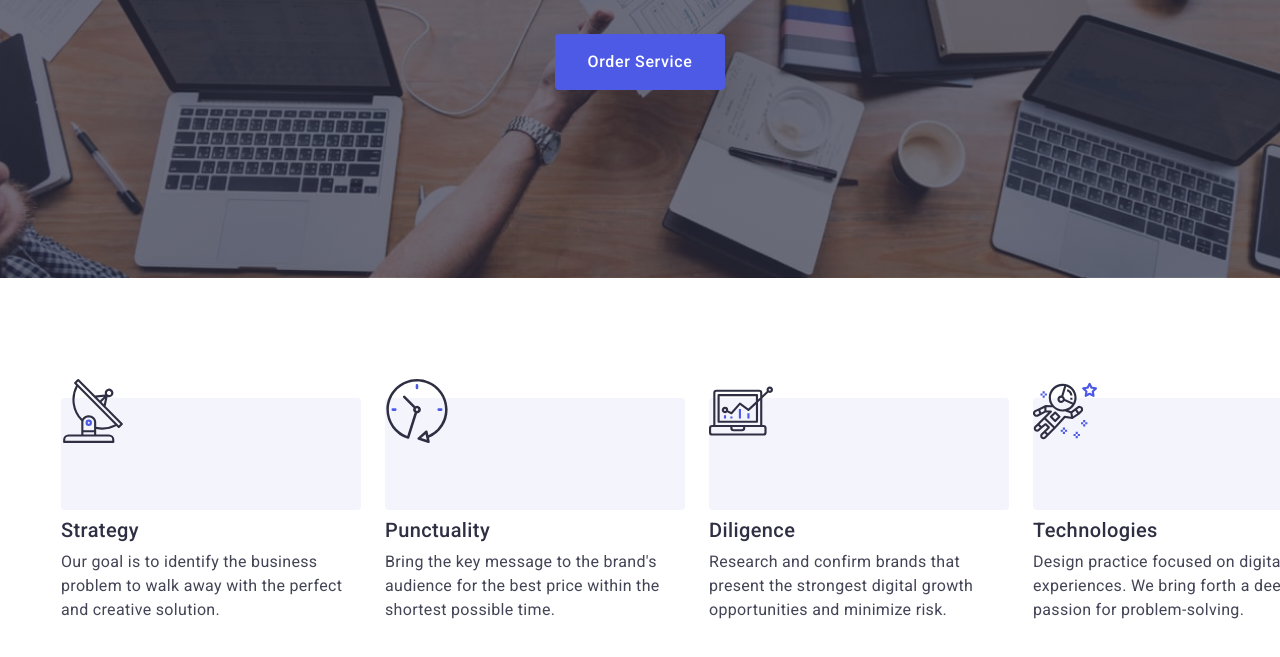
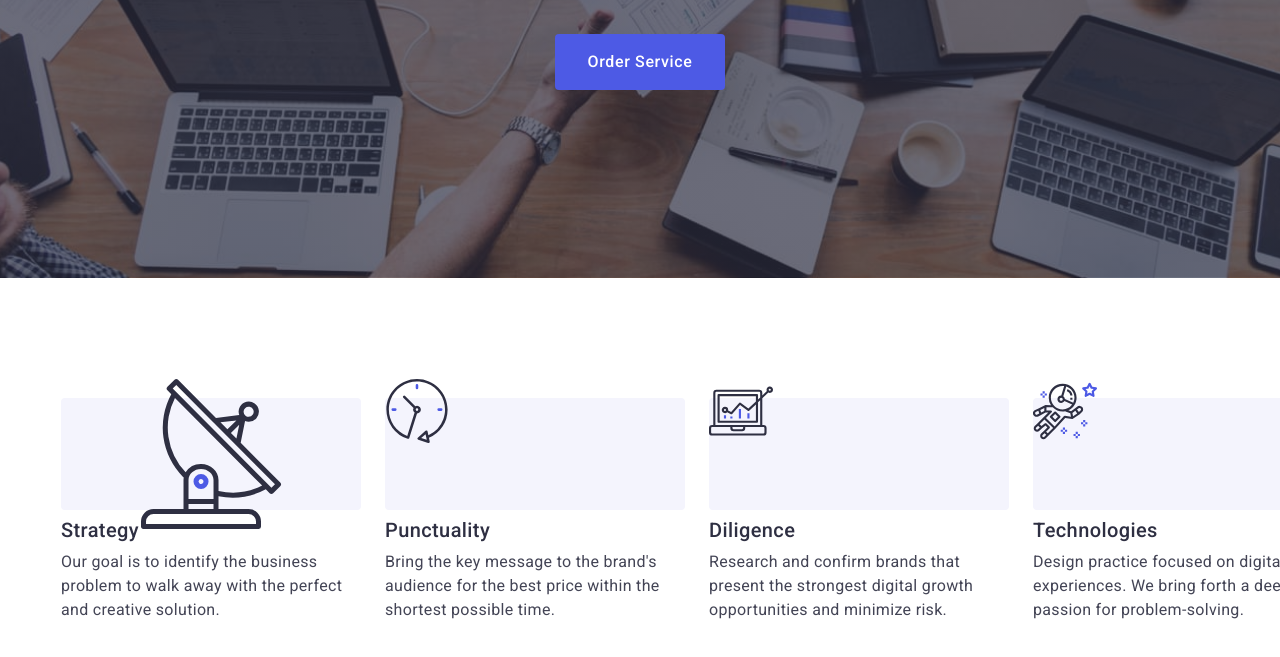
Before and after one commit to SylwiaMatusikSlomka/goit-markup-hw-04, a plain HTML site: page index.html in a window 1280 px wide. Shown: the part 405-1062 px from the top of the page. Drawn offline with Linux system fonts and the light colour scheme.

Commit message:
Deleta px

```diff
--- a/css/styles.css
+++ b/css/styles.css
@@ -197,11 +197,10 @@ body {
     margin-bottom: 8px;
 }
 
-
-/* .advantages-card-icon-container {
-    width: 64px;
-    height: 64px;
-} */
+.advantages-card-icon-container {
+    width: 64;
+    height: 64;
+}
 
 .advantages-card-header {
     color: var(--navy-blue);
--- a/index.html
+++ b/index.html
@@ -60,7 +60,7 @@
             <li class="advantages-list-item">
               <div class="advantages-card-icon">
                 <svg class="advantages-card-icon-container">
-                  <use href="./images/icons.svg#icon-antenna-1" width="64" height="64"></use>
+                  <use href="./images/icons.svg#icon-antenna-1"></use>
                 </svg>
               </div>
               <h3 class="advantages-card-header">Strategy</h3>
```
